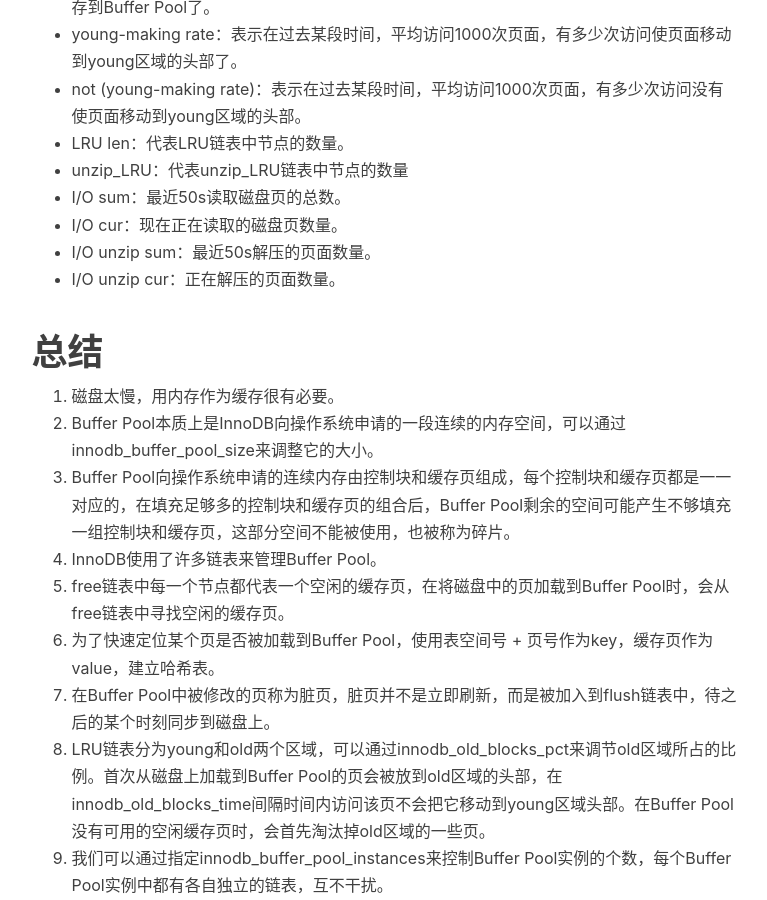
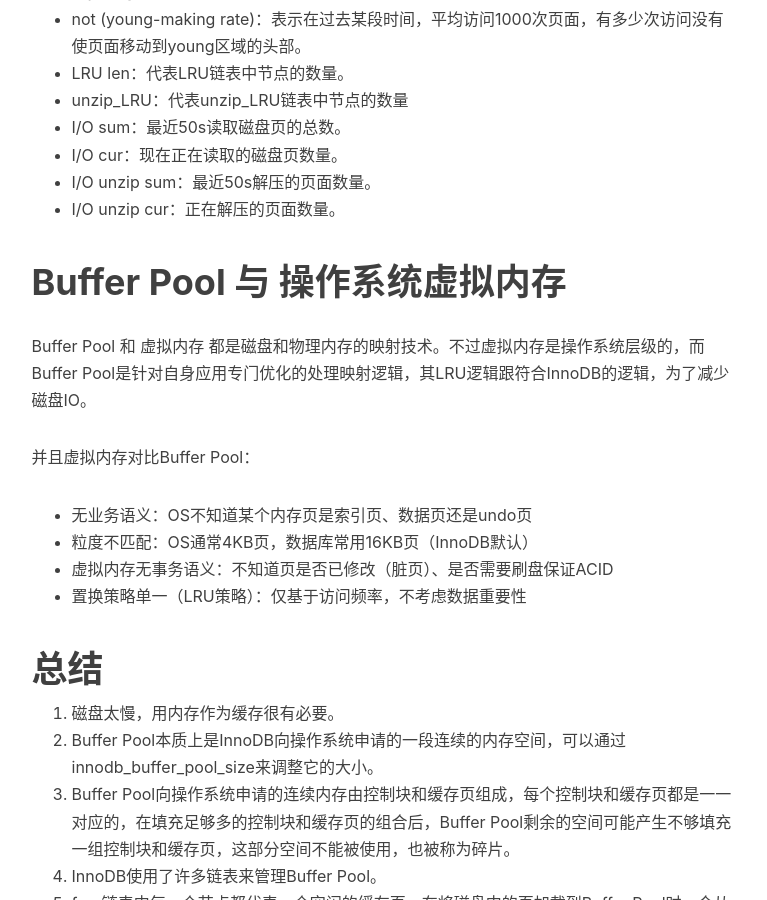
Before and after one commit to liupengfei123/liupengfei123.github.io, a Jekyll site: the page built from _posts/2025-12-06-MySQL-article0016.md, in a window 1280 px wide and 900 px high, scrolled down 10044 px. Shown: the whole window, without its empty margins (136-903 px from the left). Built offline with Jekyll 4.4.1, drawn with Linux system fonts in a browser that asks for light colours; nearby versions of some CDN libraries; comment, search, counter and statistics services are not loaded.

Commit message:
补充Mysql Buffer Pool

```diff
--- a/_posts/2025-12-06-MySQL-article0016.md
+++ b/_posts/2025-12-06-MySQL-article0016.md
@@ -198,33 +198,19 @@
 - Total memory allocated：代表Buffer Pool向操作系统申请的连续内存空间大小，包括全部控制块、缓存页、以及碎片的大小。
 - Dictionary memory allocated：为数据字典信息分配的内存空间大小，注意这个内存空间和Buffer Pool没什么关系，不包括在Total memory allocated中。
 - Buffer pool size：代表该Buffer Pool可以容纳多少缓存页，注意，单位是页！
-
 - Free buffers：代表当前Buffer Pool还有多少空闲缓存页，也就是free链表中还有多少个节点。
-
 - Database pages：代表LRU链表中的页的数量，包含young和old两个区域的节点数量。
-
 - Old database pages：代表LRU链表old区域的节点数量。
-
 - Modified db pages：代表脏页数量，也就是flush链表中节点的数量。
-
 - Pending reads：正在等待从磁盘上加载到Buffer Pool中的页面数量。 当准备从磁盘中加载某个页面时，会先为这个页面在Buffer Pool中分配一个缓存页以及它对应的控制块，然后把这个控制块添加到LRU的old区域的头部，但是这个时候真正的磁盘页并没有被加载进来，Pending reads的值会跟着加1。
-
 - Pending writes LRU：即将从LRU链表中刷新到磁盘中的页面数量。
-
 - Pending writes flush list：即将从flush链表中刷新到磁盘中的页面数量。
-
 - Pending writes single page：即将以单个页面的形式刷新到磁盘中的页面数量。
-
 - Pages made young：代表LRU链表中曾经从old区域移动到young区域头部的节点数量。
-
 - Page made not young：在将innodb_old_blocks_time设置的值大于0时，首次访问或者后续访问某个处在old区域的节点时由于不符合时间间隔的限制而不能将其移动到young区域头部时，Page made not young的值会加1。
-
 - youngs/s：代表每秒从old区域被移动到young区域头部的节点数量。
-
 - non-youngs/s：代表每秒由于不满足时间限制而不能从old区域移动到young区域头部的节点数量。
-
 - Pages read、created、written：代表读取，创建，写入了多少页。后边跟着读取、创建、写入的速率。
-
 - Buffer pool hit rate：表示在过去某段时间，平均访问1000次页面，有多少次该页面已经被缓存到Buffer Pool了。
 - young-making rate：表示在过去某段时间，平均访问1000次页面，有多少次访问使页面移动到young区域的头部了。
 - not (young-making rate)：表示在过去某段时间，平均访问1000次页面，有多少次访问没有使页面移动到young区域的头部。
@@ -234,6 +220,16 @@
 - I/O cur：现在正在读取的磁盘页数量。
 - I/O unzip sum：最近50s解压的页面数量。
 - I/O unzip cur：正在解压的页面数量。
+
+# Buffer Pool 与 操作系统虚拟内存
+
+Buffer Pool 和 虚拟内存 都是磁盘和物理内存的映射技术。不过虚拟内存是操作系统层级的，而Buffer Pool是针对自身应用专门优化的处理映射逻辑，其LRU逻辑跟符合InnoDB的逻辑，为了减少磁盘IO。
+
+并且虚拟内存对比Buffer Pool：
+- 无业务语义：OS不知道某个内存页是索引页、数据页还是undo页
+- 粒度不匹配：OS通常4KB页，数据库常用16KB页（InnoDB默认）
+- 虚拟内存无事务语义：不知道页是否已修改（脏页）、是否需要刷盘保证ACID
+- 置换策略单一（LRU策略）：仅基于访问频率，不考虑数据重要性
 
 # 总结
 1. 磁盘太慢，用内存作为缓存很有必要。
```
